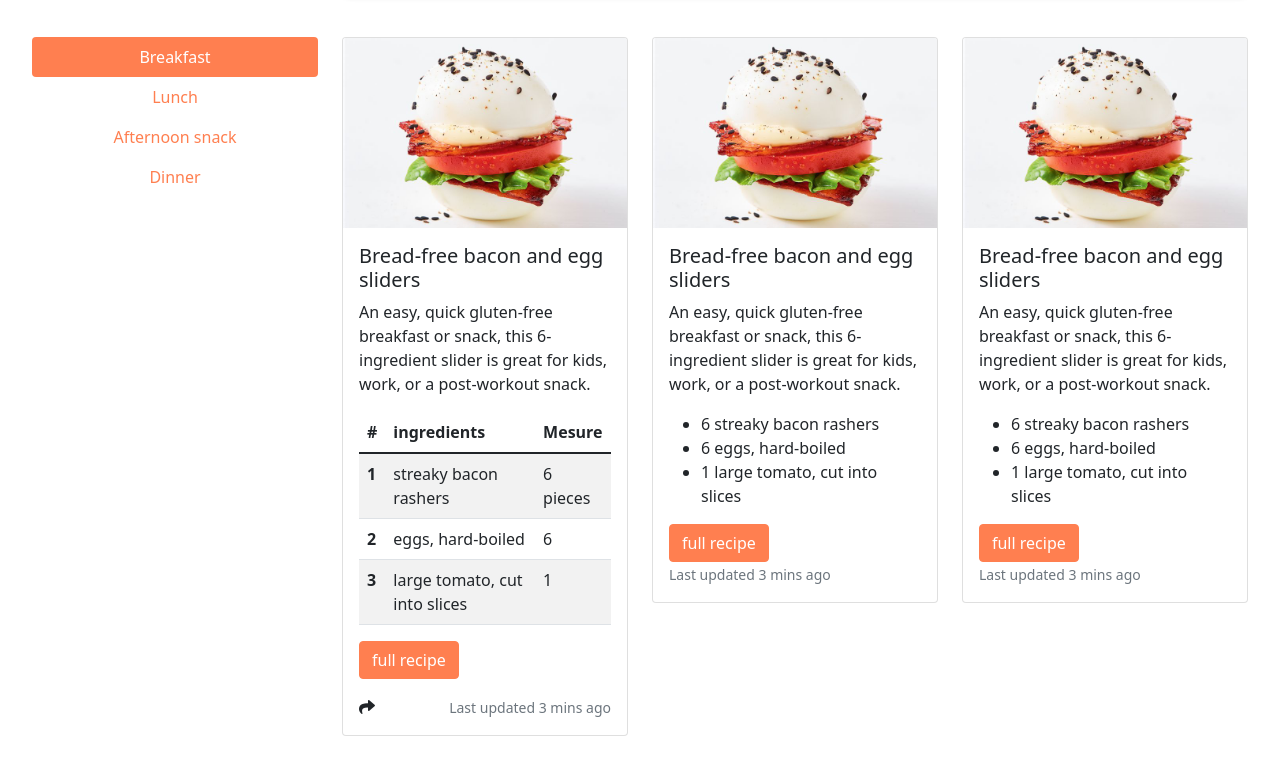
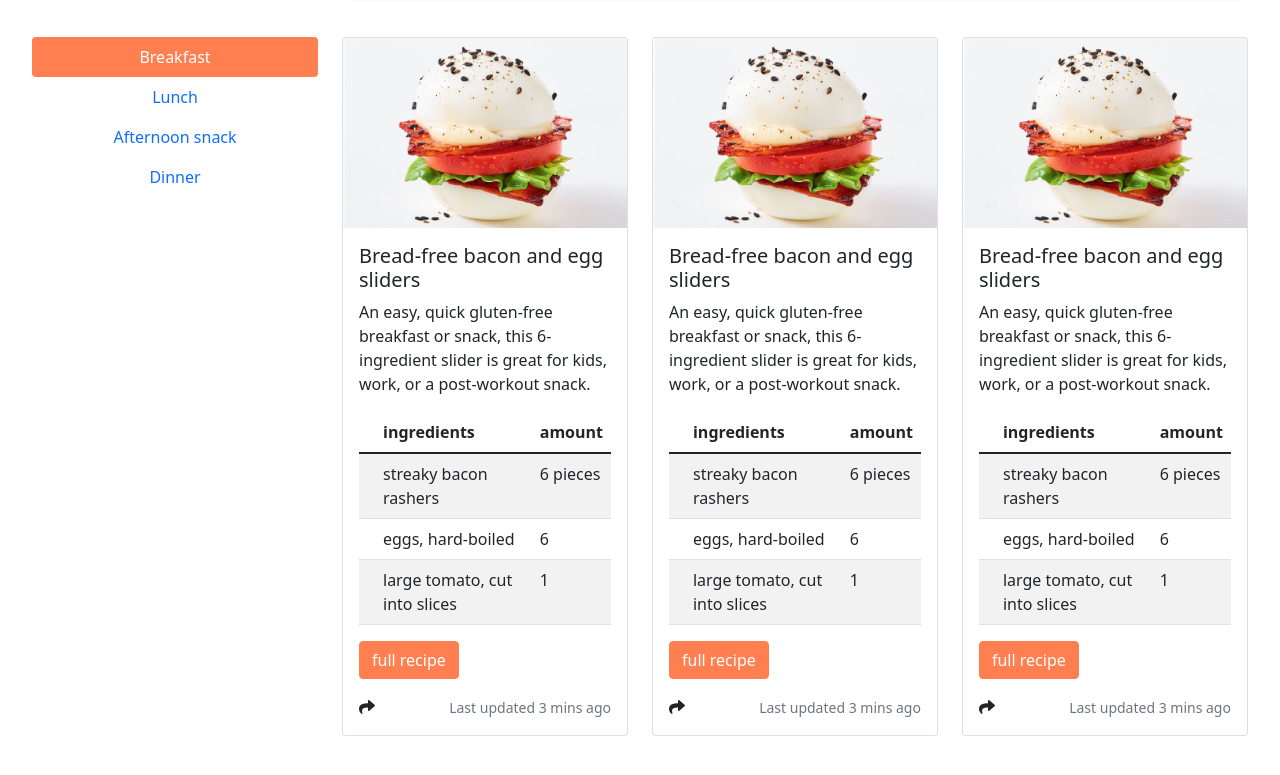
Before and after one commit to Hanna2m/bootstrap_exersice, a website: page index.html in a window 1280 px wide. Shown: the part 167-942 px from the top of the page. Drawn offline with nearby package versions, Linux system fonts and the light colour scheme.

Commit message:
Change card view, add DOM

```diff
--- a/index.html
+++ b/index.html
@@ -82,23 +82,23 @@
                                         <table class="table table-striped">
                                             <thead>
                                               <tr>
-                                                <th scope="col">#</th>
+                                                <th scope="col"></th>
                                                 <th scope="col">ingredients</th>
-                                                <th scope="col">Mesure</th>
+                                                <th scope="col">amount</th>
                                               </tr>
                                             </thead>
                                             <tbody>
                                               <tr>
-                                                <th scope="row">1</th>
+                                                <th scope="row"></th>
                                                 <td>streaky bacon rashers</td>
                                                 <td>6 pieces</td>
                                               </tr>
                                               <tr>
-                                                <th scope="row">2</th>
+                                                <th scope="row"></th>
                                                 <td>eggs, hard-boiled</td>
                                                 <td>6</td>
                                               <tr>
-                                                <th scope="row">3</th>
+                                                <th scope="row"></th>
                                                 <td>large tomato, cut into slices</td>
                                                 <td>1</td>
                                               </tr>
@@ -121,14 +121,37 @@
                                     <div class="card-body">
                                         <h5 class="card-title">Bread-free bacon and egg sliders</h5>
                                         <p class="card-text">An easy, quick gluten-free breakfast or snack, this 6-ingredient slider is great for kids, work, or a post-workout snack.</p>
-                                        <ul>
-                                            <li>6 streaky bacon rashers</li>
-                                            <li>6 eggs, hard-boiled</li>
-                                            <li>1 large tomato, cut into slices</li>
-                                        </ul>
+                                        <table class="table table-striped">
+                                            <thead>
+                                              <tr>
+                                                <th scope="col"></th>
+                                                <th scope="col">ingredients</th>
+                                                <th scope="col">amount</th>
+                                              </tr>
+                                            </thead>
+                                            <tbody>
+                                              <tr>
+                                                <th scope="row"></th>
+                                                <td>streaky bacon rashers</td>
+                                                <td>6 pieces</td>
+                                              </tr>
+                                              <tr>
+                                                <th scope="row"></th>
+                                                <td>eggs, hard-boiled</td>
+                                                <td>6</td>
+                                              <tr>
+                                                <th scope="row"></th>
+                                                <td>large tomato, cut into slices</td>
+                                                <td>1</td>
+                                              </tr>
+                                            </tbody>
+                                          </table>
 
                                         <button type="button" class="btn btn-primary" style="background-color: coral; border-color: coral;">full recipe</button>
-                                        <p class="card-text"><small class="text-muted">Last updated 3 mins ago</small></p>
+                                        <div class="card-bottom-part">
+                                            <i onclick="shareAlert()" class="fas fa-share"></i>
+                                            <p class="card-text"><small class="text-muted">Last updated 3 mins ago</small></p>
+                                        </div>
                                     </div>
                                 </div>
                             </div>
@@ -139,14 +162,37 @@
                                     <div class="card-body">
                                         <h5 class="card-title">Bread-free bacon and egg sliders</h5>
                                         <p class="card-text">An easy, quick gluten-free breakfast or snack, this 6-ingredient slider is great for kids, work, or a post-workout snack.</p>
-                                        <ul>
-                                            <li>6 streaky bacon rashers</li>
-                                            <li>6 eggs, hard-boiled</li>
-                                            <li>1 large tomato, cut into slices</li>
-                                        </ul>
+                                        <table class="table table-striped">
+                                            <thead>
+                                              <tr>
+                                                <th scope="col"></th>
+                                                <th scope="col">ingredients</th>
+                                                <th scope="col">amount</th>
+                                              </tr>
+                                            </thead>
+                                            <tbody>
+                                              <tr>
+                                                <th scope="row"></th>
+                                                <td>streaky bacon rashers</td>
+                                                <td>6 pieces</td>
+                                              </tr>
+                                              <tr>
+                                                <th scope="row"></th>
+                                                <td>eggs, hard-boiled</td>
+                                                <td>6</td>
+                                              <tr>
+                                                <th scope="row"></th>
+                                                <td>large tomato, cut into slices</td>
+                                                <td>1</td>
+                                              </tr>
+                                            </tbody>
+                                          </table>
 
                                         <button type="button" class="btn btn-primary" style="background-color: coral; border-color: coral;">full recipe</button>
-                                        <p class="card-text"><small class="text-muted">Last updated 3 mins ago</small></p>
+                                        <div class="card-bottom-part">
+                                            <i onclick="shareAlert()" class="fas fa-share"></i>
+                                            <p class="card-text"><small class="text-muted">Last updated 3 mins ago</small></p>
+                                        </div>
                                     </div>
                                 </div>
                             </div>
--- a/src/style.css
+++ b/src/style.css
@@ -83,9 +83,6 @@ main {
   background-color: coral !important;
 }
 
-.nav-link {
-  color: coral;
-}
 
 .card-bottom-part {
   display:flex;
```
